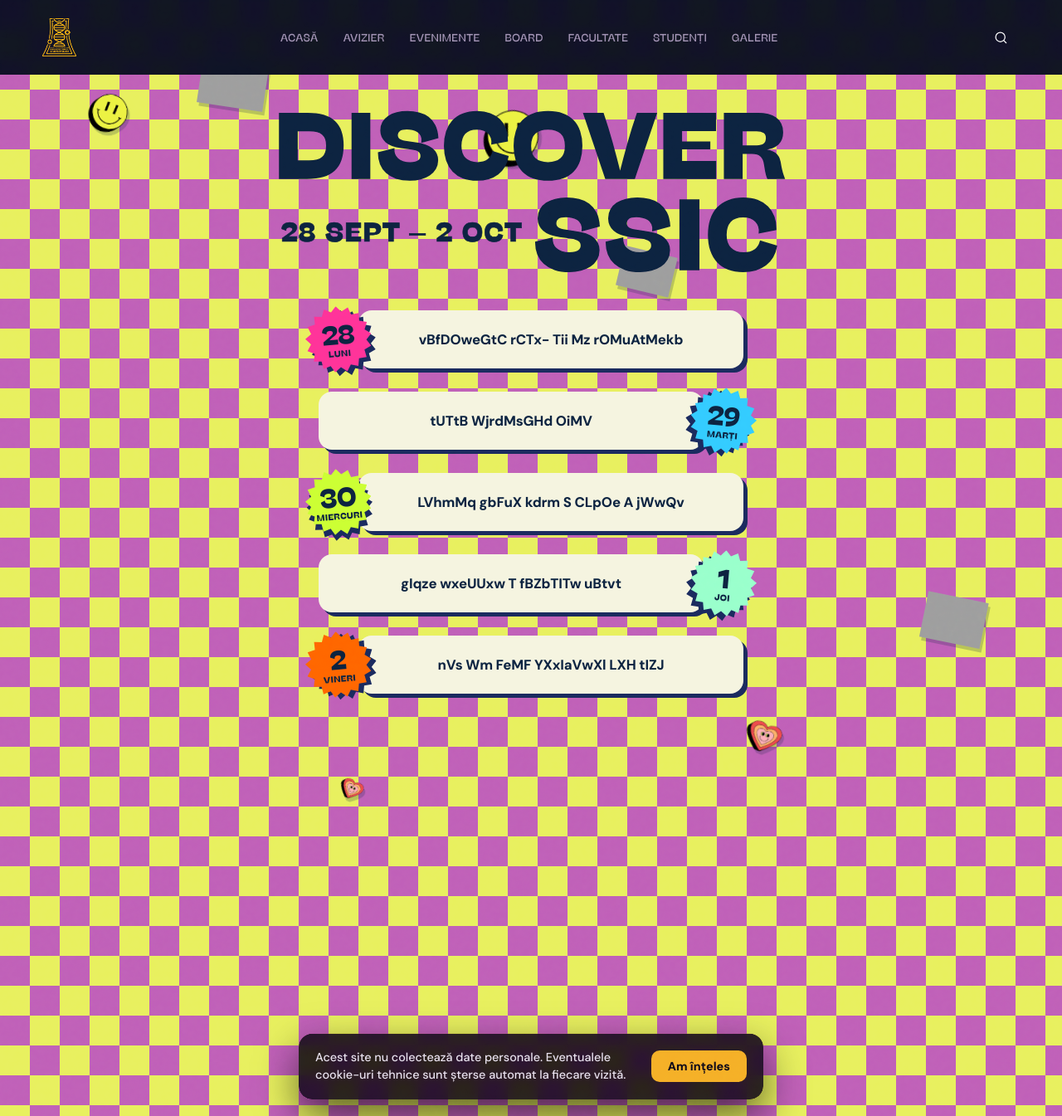
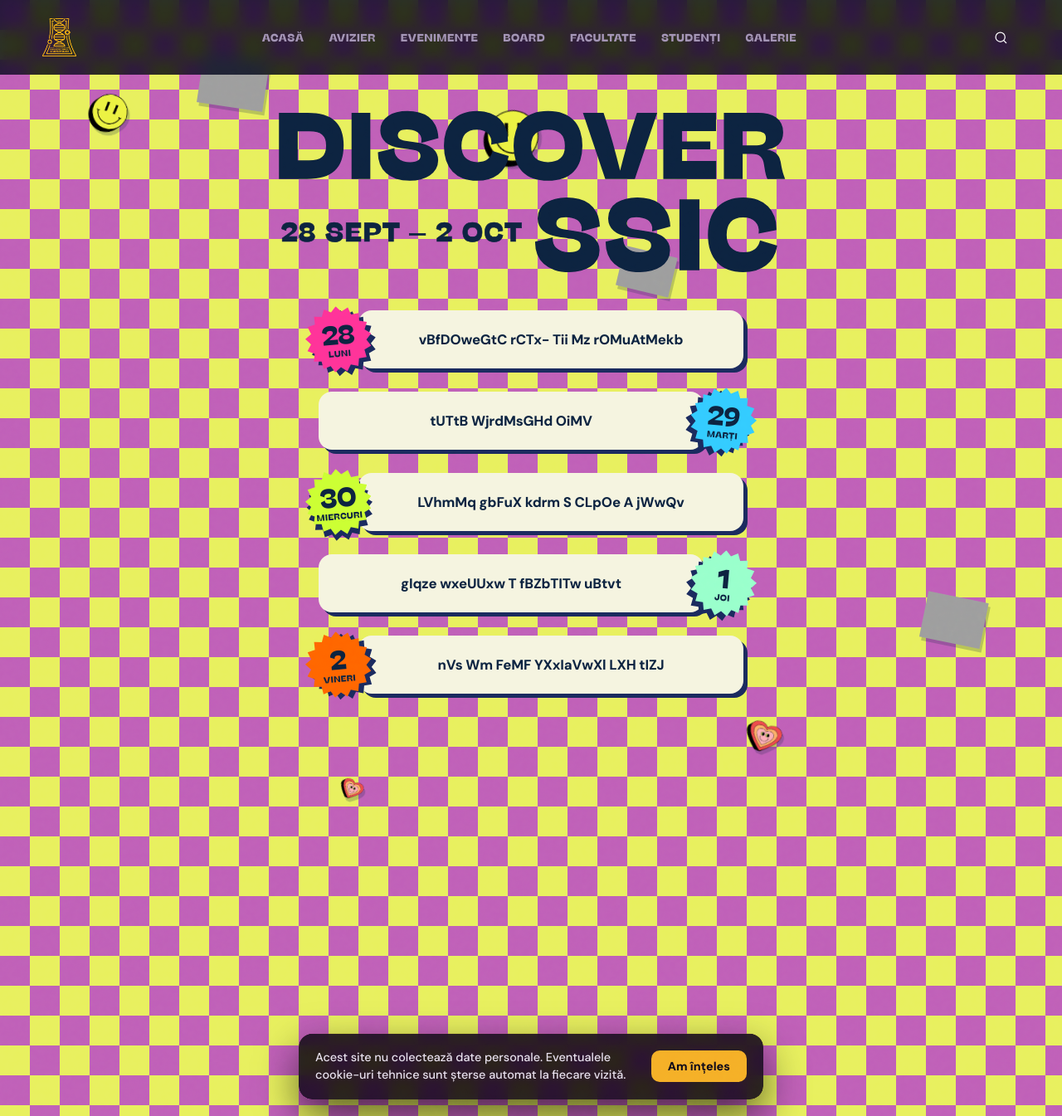
Before and after one commit to prssic/ssic, a Jekyll site: the page built from discover.html, in a window 1280 px wide. Shown: the whole page at 83% size. Built offline with Jekyll 4.4.1, drawn with Linux system fonts in a browser that asks for light colours; nearby versions of some CDN libraries; a script that is not in the unit is left out; grey boxes are pictures that could not be loaded.

Commit message:
Update discover.html

```diff
--- a/discover.html
+++ b/discover.html
@@ -39,7 +39,7 @@ html.ds-theme body { background: transparent !important; }
 .page-content { background: transparent !important; position: relative; z-index: 2; }
 
 /* Navbar — rămâne dark ca restul site-ului, nu se îngălbenește */
-.nav-glass-blur { background: rgba(10, 15, 35, 0.97) !important; } /* aproape opac: nimic nu se vede prin el */
+.nav-glass-blur { background: rgba(10, 15, 35, 0.85) !important; }
 
 /* ── @font-face local Stinger Fit (Varianta FULL) — DOAR pt. titlu ── */
 @font-face {
@@ -457,18 +457,31 @@ html.ds-theme #a11yOverlay .a11y-switch::after { background: #0c2340; }
    Textele lungi (descrieri, paragrafe) rămân în DM Sans.
    ══════════════════════════════════════════════════════════════ */
 
-/* Navbar — tot textul, Regular; brandul/titlurile, Bold */
-html.ds-theme nav, html.ds-theme nav a, html.ds-theme nav button, html.ds-theme nav span,
-html.ds-theme header, html.ds-theme header a, html.ds-theme header button,
-html.ds-theme .nav-glass-blur, html.ds-theme .nav-glass-blur a, html.ds-theme .nav-glass-blur button {
+/* Navbar + meniul de navigare de pe mobil — tot textul, Stinger Bold */
+html.ds-theme nav, html.ds-theme nav a, html.ds-theme nav button, html.ds-theme nav span, html.ds-theme nav li,
+html.ds-theme header, html.ds-theme header a, html.ds-theme header button, html.ds-theme header span,
+html.ds-theme .nav-glass-blur, html.ds-theme .nav-glass-blur a, html.ds-theme .nav-glass-blur button,
+html.ds-theme .nav-glass-blur span,
+html.ds-theme [class*="mobile-nav"], html.ds-theme [class*="mobile-menu"], html.ds-theme [class*="nav-menu"],
+html.ds-theme [class*="nav-drawer"], html.ds-theme [class*="nav-overlay"], html.ds-theme [class*="nav-links"],
+html.ds-theme [id*="mobile-nav"], html.ds-theme [id*="mobileNav"], html.ds-theme [id*="mobile-menu"],
+html.ds-theme [id*="mobileMenu"], html.ds-theme [id*="navMenu"], html.ds-theme [id*="nav-menu"],
+html.ds-theme [class*="mobile-nav"] :is(a, button, span, li, p, div),
+html.ds-theme [class*="mobile-menu"] :is(a, button, span, li, p, div),
+html.ds-theme [class*="nav-menu"] :is(a, button, span, li, p, div),
+html.ds-theme [class*="nav-drawer"] :is(a, button, span, li, p, div),
+html.ds-theme [class*="nav-overlay"] :is(a, button, span, li, p, div),
+html.ds-theme [class*="nav-links"] :is(a, button, span, li),
+html.ds-theme [id*="mobile-nav"] :is(a, button, span, li, p, div),
+html.ds-theme [id*="mobileNav"] :is(a, button, span, li, p, div),
+html.ds-theme [id*="mobile-menu"] :is(a, button, span, li, p, div),
+html.ds-theme [id*="mobileMenu"] :is(a, button, span, li, p, div),
+html.ds-theme [id*="navMenu"] :is(a, button, span, li, p, div),
+html.ds-theme [id*="nav-menu"] :is(a, button, span, li, p, div) {
     font-family: 'Stinger Fit', Impact, 'Arial Black', sans-serif;
-    font-weight: 400;
+    font-weight: 700;
+    font-synthesis: weight;
     letter-spacing: 0.04em;
-}
-html.ds-theme nav [class*="logo"], html.ds-theme nav [class*="brand"],
-html.ds-theme nav [class*="active"], html.ds-theme nav a.active,
-html.ds-theme header [class*="logo"], html.ds-theme header [class*="brand"] {
-    font-weight: 700;
 }
 
 /* Search + Accesibilitate — titluri Bold, etichete/inputuri Regular */
```
